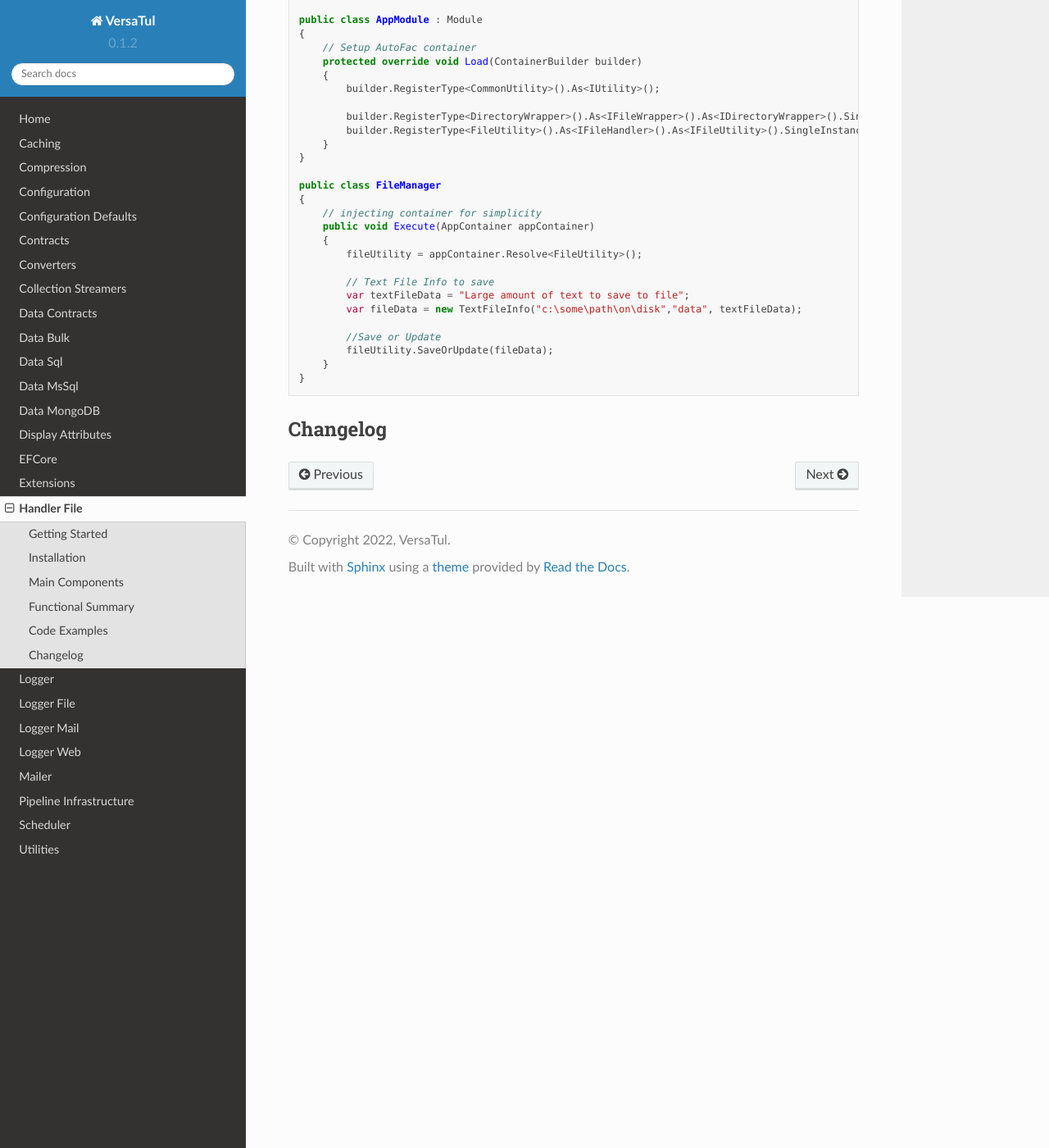
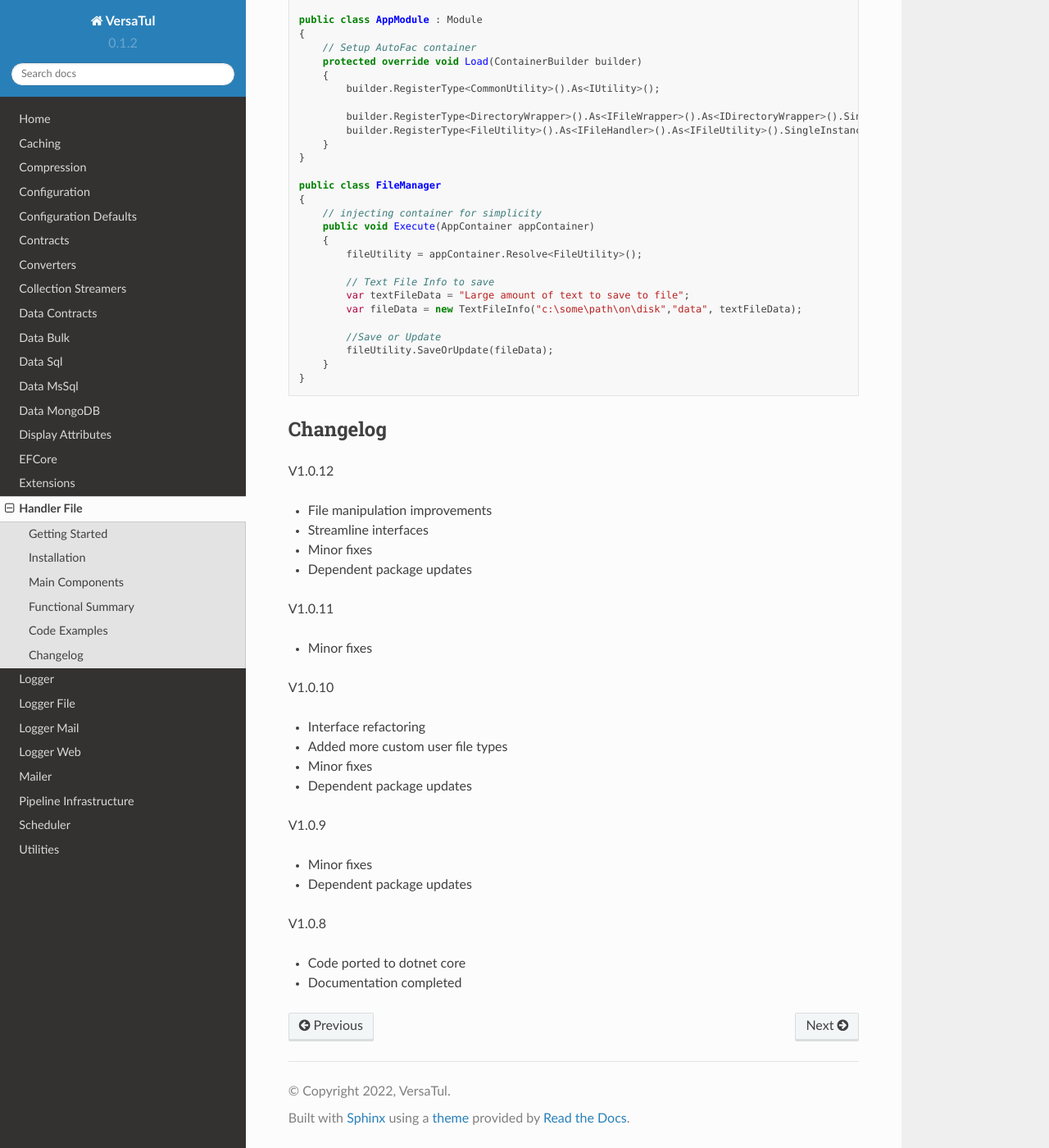
Before and after one commit to BjornWilliams/DocsVersaTul, a Sphinx documentation site: the page built from docs/source/handler-file.rst, in a window 1280 px wide and 1400 px high, scrolled down 3896 px. Shown: the whole window at 82% size. Built offline with Sphinx 7.4.7 and the Read the Docs theme 2.0.0, drawn with Linux system fonts in a browser that asks for light colours.

Commit message:
Update handler-file.rst

```diff
--- a/docs/source/handler-file.rst
+++ b/docs/source/handler-file.rst
@@ -183,3 +183,31 @@ Code Examples
 
 Changelog
 -------------
+
+V1.0.12
+
+* File manipulation improvements
+* Streamline interfaces
+* Minor fixes
+* Dependent package updates
+
+V1.0.11
+
+* Minor fixes
+
+V1.0.10
+
+* Interface refactoring
+* Added more custom user file types
+* Minor fixes
+* Dependent package updates
+
+V1.0.9
+
+* Minor fixes
+* Dependent package updates
+
+V1.0.8
+
+* Code ported to dotnet core
+* Documentation completed
```
